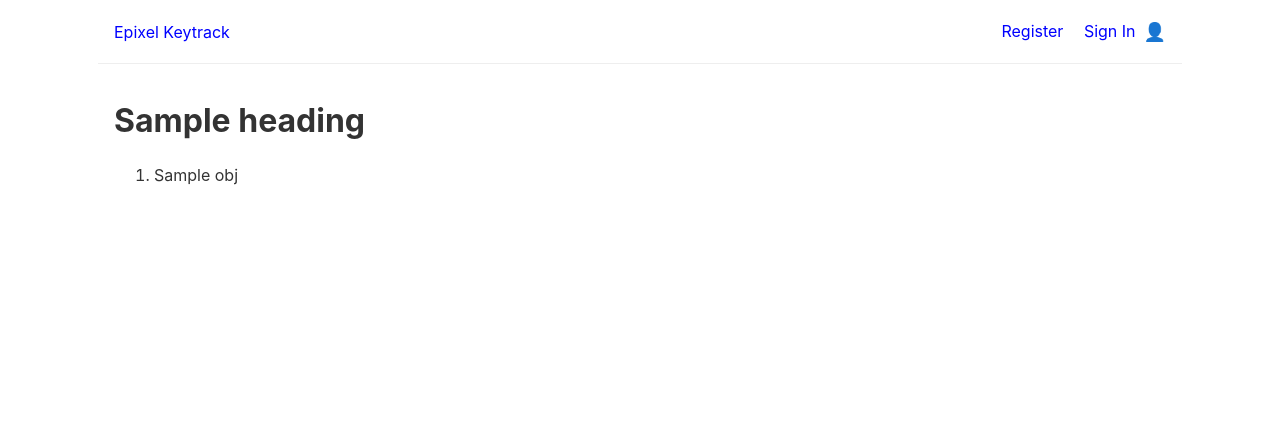
After one commit to epixelnan/eps-keytrack, a Django app: template src/templates/admin/generic-list.html in a window 1280 px wide. The commit adds this page. Shown: the top 428 px of the page. Run offline with Django 3.2, Linux system fonts and the light colour scheme; the template is opened without the code that fills it: most values are stand-ins (such as "Sample title", 1, 10 or a date in 2020).

Commit message:
list the poeple using custom view instead of redirecting to the django admin page

```diff
--- a/src/keytrack/urls.py
+++ b/src/keytrack/urls.py
@@ -19,6 +19,7 @@ from django.views.generic import TemplateView
 from django.contrib.auth.views import LoginView
 
 from .views import DashboardView
+from .views import PeopleView
 from .views import ProfileView
 from .views import ProcessRegisterView
 from .views import RegisterView
@@ -31,6 +32,9 @@ urlpatterns = [
     path('admin/regreqs/', RegisterRequestsView.as_view(),
     	name='dashboard.admin.regreqs'),
 
+    path('admin/people/', PeopleView.as_view(),
+    	name='dashboard.admin.people'),
+
     path('admin/', admin.site.urls),
     path('login/', LoginView.as_view(template_name="login.html")),
     path('register/', RegisterView.as_view(), name='register'),
--- a/src/keytrack/views/__init__.py
+++ b/src/keytrack/views/__init__.py
@@ -7,6 +7,7 @@ from django.views.generic.edit import CreateView
 
 from keytrack.models import Person, SelfRegisterRequest, SSHKey
 
+from .admin import *
 from .admin_process_regreqs import *
 
 def get_person_for_user(user):
--- /dev/null
+++ b/src/templates/admin/generic-list.html
@@ -0,0 +1,24 @@
+{% extends "base.html" %}
+
+{% block morestyle %}
+<style>
+.objectList li {
+	padding-top: 0.2em;
+	padding-bottom: 0.2em;
+}
+</style>
+{% endblock %}
+
+{% block main %}
+	<h1>{{heading}}</h1>
+
+	{% if object_list %}
+		<ol class="objectList">
+		{% for obj in object_list %}
+			<li>{{ obj.name }}</li>
+		{% endfor %}
+		</ol>
+	{% else %}
+		<p>No {{obj_type_name}} to list.</p>
+	{% endif %}
+{% endblock %}
--- a/src/templates/include/admin/dashboard-main.html
+++ b/src/templates/include/admin/dashboard-main.html
@@ -10,7 +10,7 @@
 
 <h2>View & Manage</h2>
 <p>Here you can manage people, projects, etc.</p>
-<a class="boxlink" href="/admin/keytrack/person/">
+<a class="boxlink" href="/admin/people/">
 	<div>
 		<span class="boxlinkIcon">🧑</span>
 		<span class="boxlinkTitle">People</span>
```
Also changed, not shown: src/keytrack/views/admin.py (added, +15 -0 lines).
